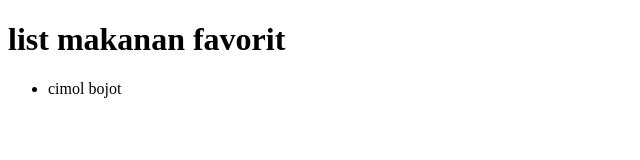
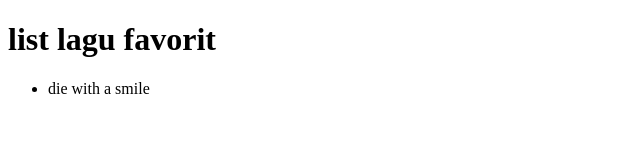
Before and after one commit to shaloomputri/pplg_1testbranch, a plain HTML site: page index.html in a window 1280 px wide. Shown: the whole page, without its empty margins (0-640 px from the left). Drawn offline with Linux system fonts and the light colour scheme.

Commit message:
list lagu fav

```diff
--- a/index.html
+++ b/index.html
@@ -6,9 +6,9 @@
     <title>Document</title>
 </head>
 <body>
-    <h1>list makanan favorit</h1>
+    <h1>list lagu favorit</h1>
       <ul>
-        <li>cimol bojot</li>
+        <li>die with a smile</li>
       </ul>
 </body>
 </html>
```
